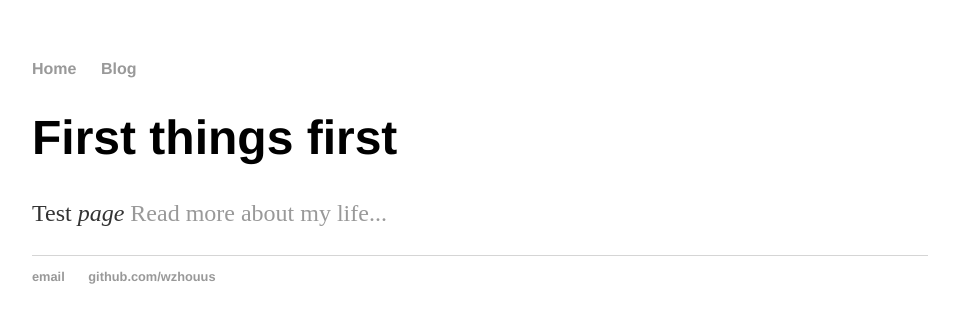
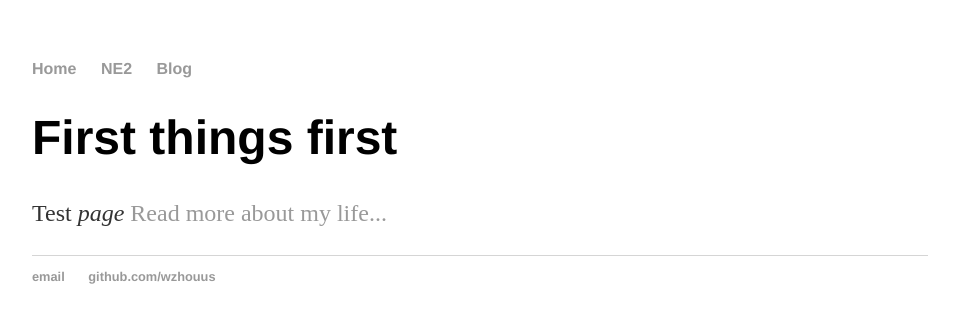
Before and after one commit to wzhouus/wzhouus.github.io, a Jekyll site: the page built from index.html, in a window 1280 px wide. Shown: the top 323 px of the page, without its empty margins (160-1119 px from the left). Built offline with Jekyll 4.4.1, drawn with Linux system fonts in a browser that asks for light colours; the list of posts is cut into pages by our own code.

Commit message:
Update default.html

```diff
--- a/_layouts/default.html
+++ b/_layouts/default.html
@@ -9,8 +9,8 @@
   <nav>
 	<ul>
 	       <li><a href="/">Home</a></li>
-		   <!--     	<li><a href="/about">About</a></li>
-	        		<li><a href="/cv">CV</a></li> -->
+	   <!--     	<li><a href="/about">About</a></li> -->
+		<li><a href="/ne2">NE2</a></li>
 		<li><a href="/blog">Blog</a></li>
 	</ul>
   </nav>
```
Lines whose indentation alone changed are shown as unchanged.
